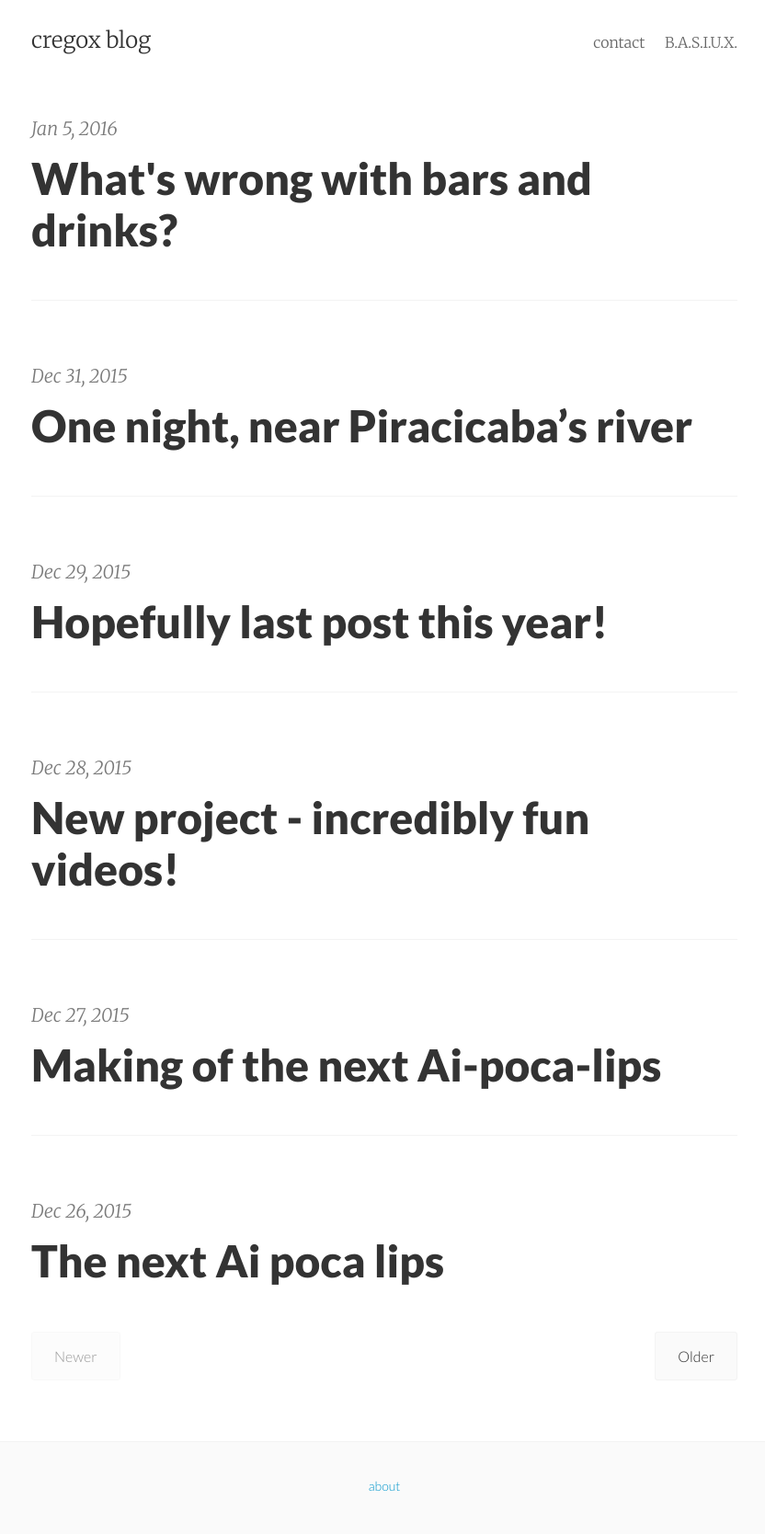
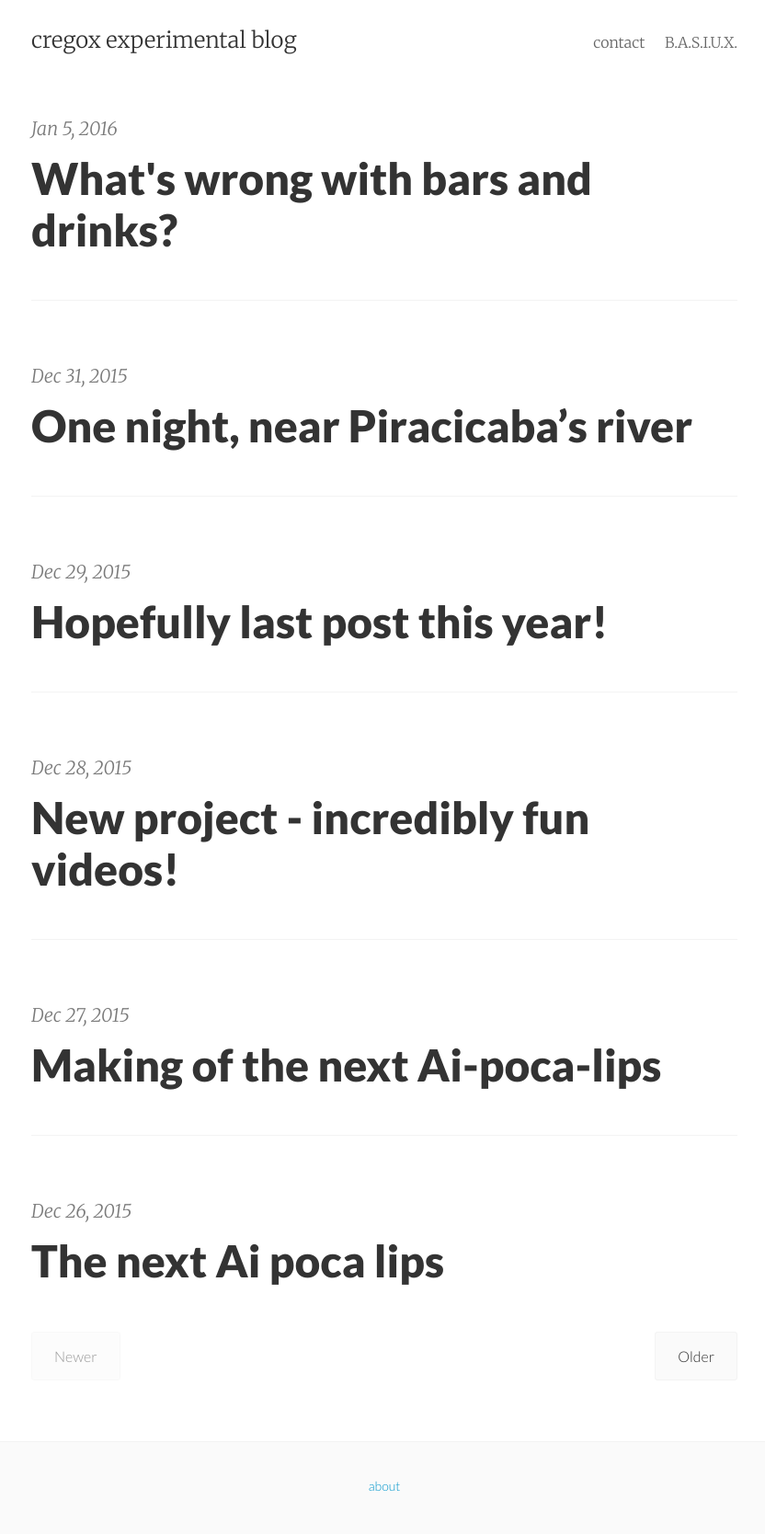
Before and after one commit to cauerego/cauerego.github.io, a Jekyll site: the page built from index.html, in a window 1280 px wide. Shown: the whole page at 92% size, without its empty margins (222-1054 px from the left). Built offline with Jekyll 4.4.1, drawn with Linux system fonts in a browser that asks for light colours; the list of posts is cut into pages by our own code; some of the changed lines change nothing that is shown.

```diff
--- a/_config.yml
+++ b/_config.yml
@@ -2,9 +2,9 @@
 highlighter: true
 markdown: kramdown
 url: https://blog.cregox.com
-title: cregox blog
+title: cregox experimental blog
 email: caue@cregox.com
 author: Caue Rego
-description: B.A.S.I.U.X. - a quest to The Tech Singularity
+description: blogging, experimenting with jekyll and trying to write a bdd novel
 paginate: 6
 google_analytics: UA-4687862-13
```
Also changed, not shown: README.md.
